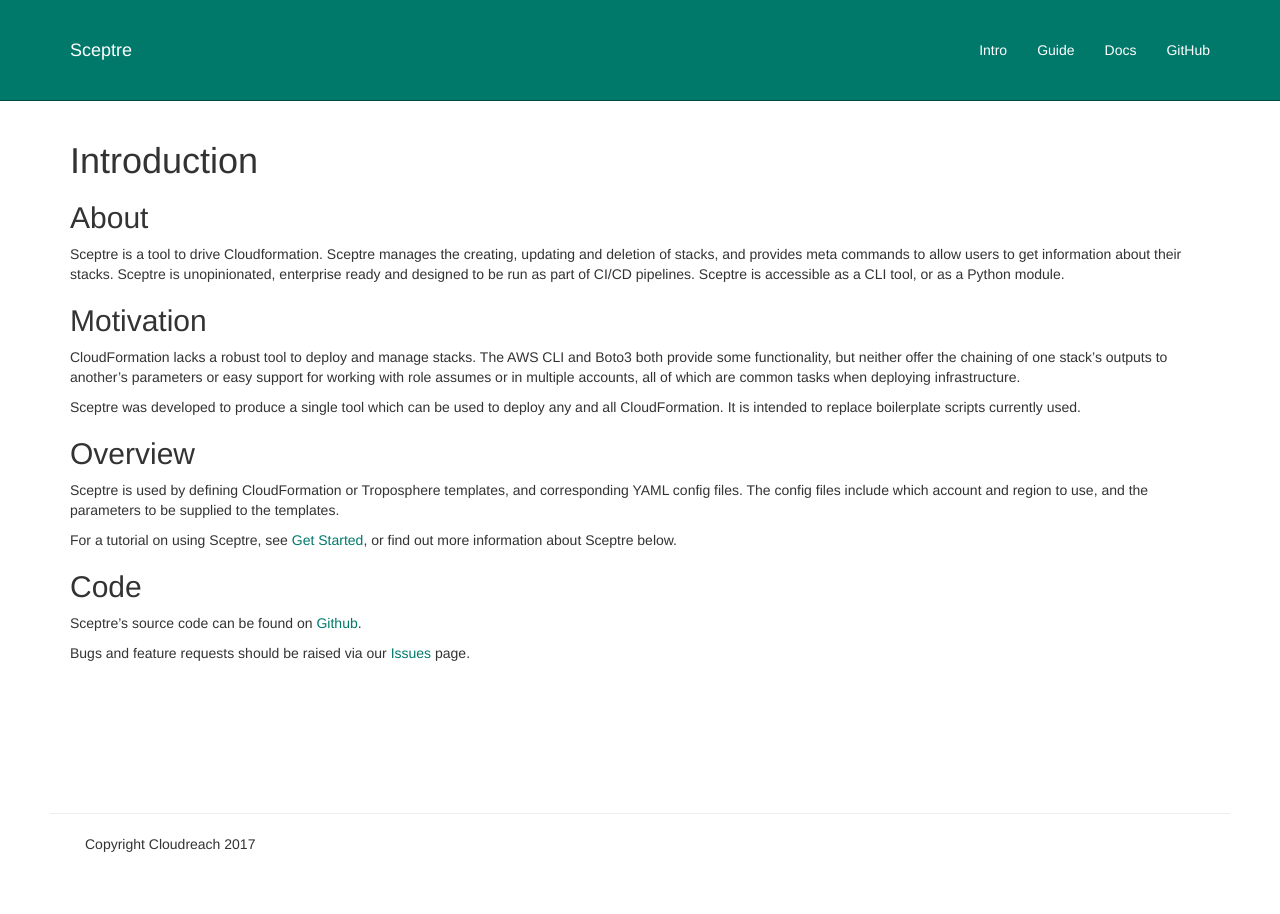
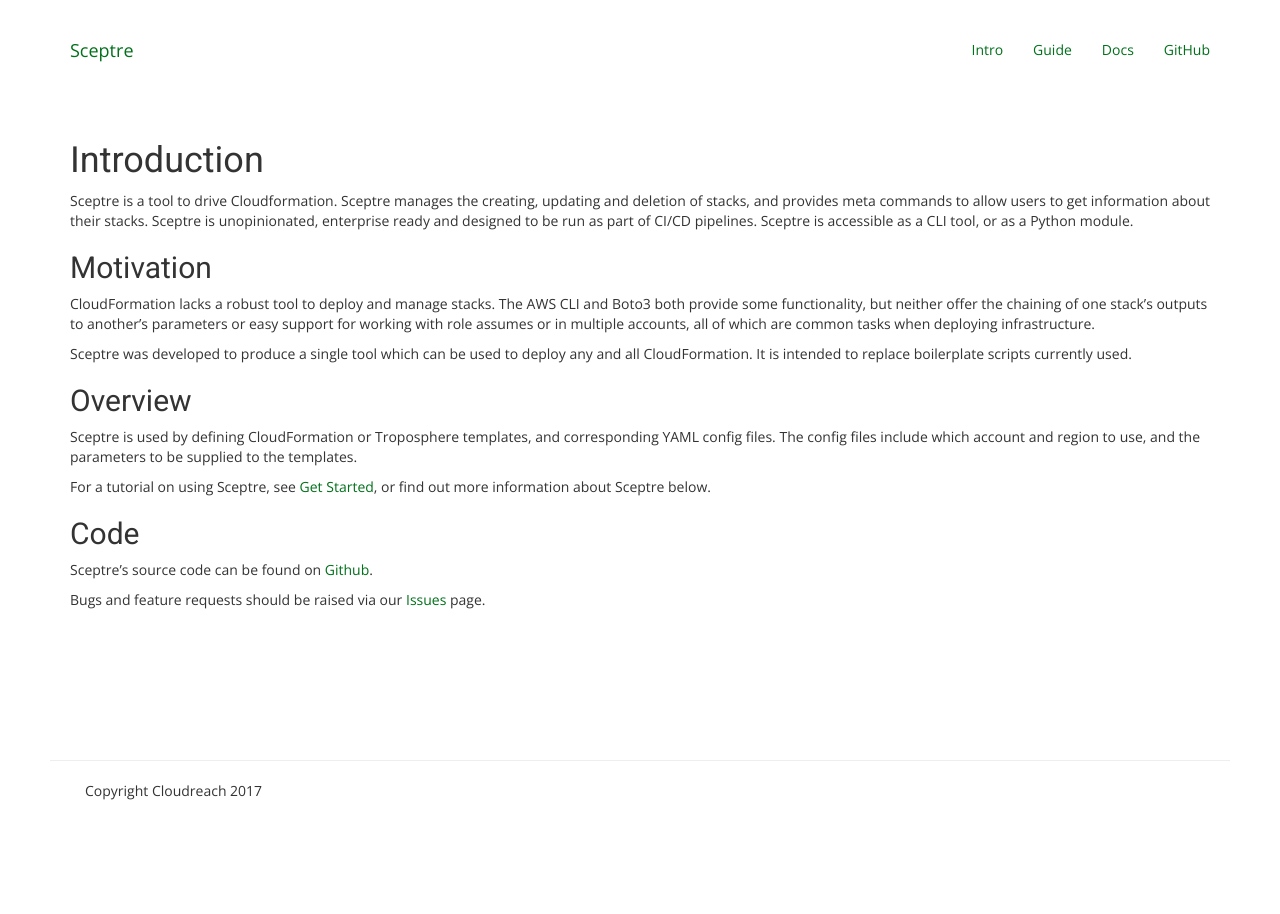
Before and after one commit to Sceptre/sceptre, a Jekyll site: the page built from website/intro.md, in a window 1280 px wide. Built offline with Jekyll 4.4.1, drawn with Linux system fonts in a browser that asks for light colours; some web fonts are replaced; our own code applies the rules of GitHub Pages for plain Markdown files.

Commit message:
Add fonts, tidy up headers

```diff
--- a/website/_includes/head.html
+++ b/website/_includes/head.html
@@ -2,5 +2,6 @@
     <link rel="stylesheet" href="https://maxcdn.bootstrapcdn.com/bootstrap/3.3.7/css/bootstrap.min.css" integrity="sha384-BVYiiSIFeK1dGmJRAkycuHAHRg32OmUcww7on3RYdg4Va+PmSTsz/K68vbdEjh4u" crossorigin="anonymous">
     <link rel="stylesheet" href="/assets/css/sceptre.css">
     <link rel="stylesheet" href="/assets/css/syntax.css">
+    <link href="https://fonts.googleapis.com/css?family=Open+Sans|Roboto" rel="stylesheet">
     <meta name="viewport" content="width=device-width, initial-scale=1">
 </head>
--- a/website/assets/css/sceptre.css
+++ b/website/assets/css/sceptre.css
@@ -6,21 +6,25 @@
 h4,
 h5,
 h6 {
-  /*font-family: slabo;*/
+    font-family: 'Roboto', sans-serif;
+}
+
+body {
+    font-family: 'Open Sans', sans-serif;
 }
 
 .navbar {
-  background-color: #00796b;
-  border-bottom-color: #004c40;
+  background-color: #fff;
+  border-bottom-color: #fff;
   padding: 25px;
 }
 
 .navbar-default .navbar-brand {
-    color: #fff;
+    color: #00701a;
 }
 
 .navbar-default .navbar-nav>li>a {
-    color: #fff;
+    color: #00701a;
 }
 
 /* Include padding when screens are larger than bootstrap 'sm' */
@@ -31,7 +35,7 @@
 }
 
 a {
-    color: #00796b;
+    color: #00701a;
 }
 
 a:hover {
--- a/website/intro.md
+++ b/website/intro.md
@@ -3,8 +3,6 @@
 ---
 
 # Introduction
-
-## About
 
 Sceptre is a tool to drive Cloudformation. Sceptre manages the creating, updating and deletion of stacks, and provides meta commands to allow users to get information about their stacks. Sceptre is unopinionated, enterprise ready and designed to be run as part of CI/CD pipelines. Sceptre is accessible as a CLI tool, or as a Python module.
 
```
